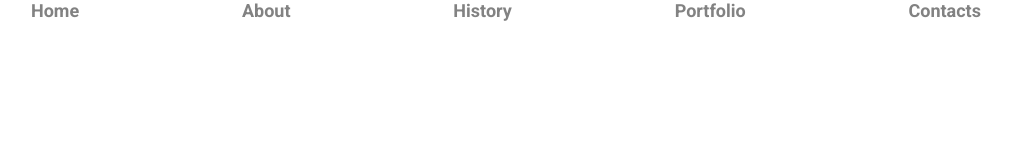
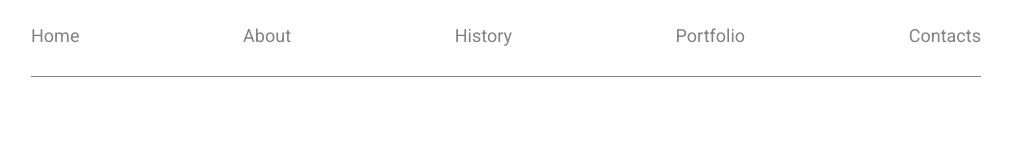
Before and after one commit to SergeiP85/artportfolio, a plain HTML site: page index.html in a window 1280 px wide. Shown: the whole page, without its empty margins (134-1146 px from the left). Drawn offline with Linux system fonts and the light colour scheme.

Commit message:
header 3

```diff
--- a/styles/header.css
+++ b/styles/header.css
@@ -1,7 +1,18 @@
 .header {
+    padding: 25px 0 0 0;
 }
 
 .nav {
+    width: 100%;
+}
+
+.nav::after {
+    content: "";
+    background-color: var(--font-color-grey);
+    display: block;
+    width: 100%;
+    height: 1px;
+    margin: 30px 0 0 0;
 }
 
 .nav-list {
@@ -14,9 +25,30 @@
 .nav-link {
     color: var(--font-color-grey);
     font-size: 18px;
-    font-weight: 700;
+    font-weight: 700px;
+    position: relative;
+}
+.nav-link::after {
+    content: "";
+    position: absolute;
+    left: 0;
+    right: 100%;
+    bottom: -10px;
+    height: 1px;
+    background-color: var(--color-main-black);
+    transition: right .22s;
+}
+
+.nav-link:hover::after {
+    right: 0;
 }
 
 .nav-link:hover {
     color:var(--color-main-black);
 }
+
+@media (max-width: 480px) {
+    .header {
+        display: none;
+    }
+}
```
